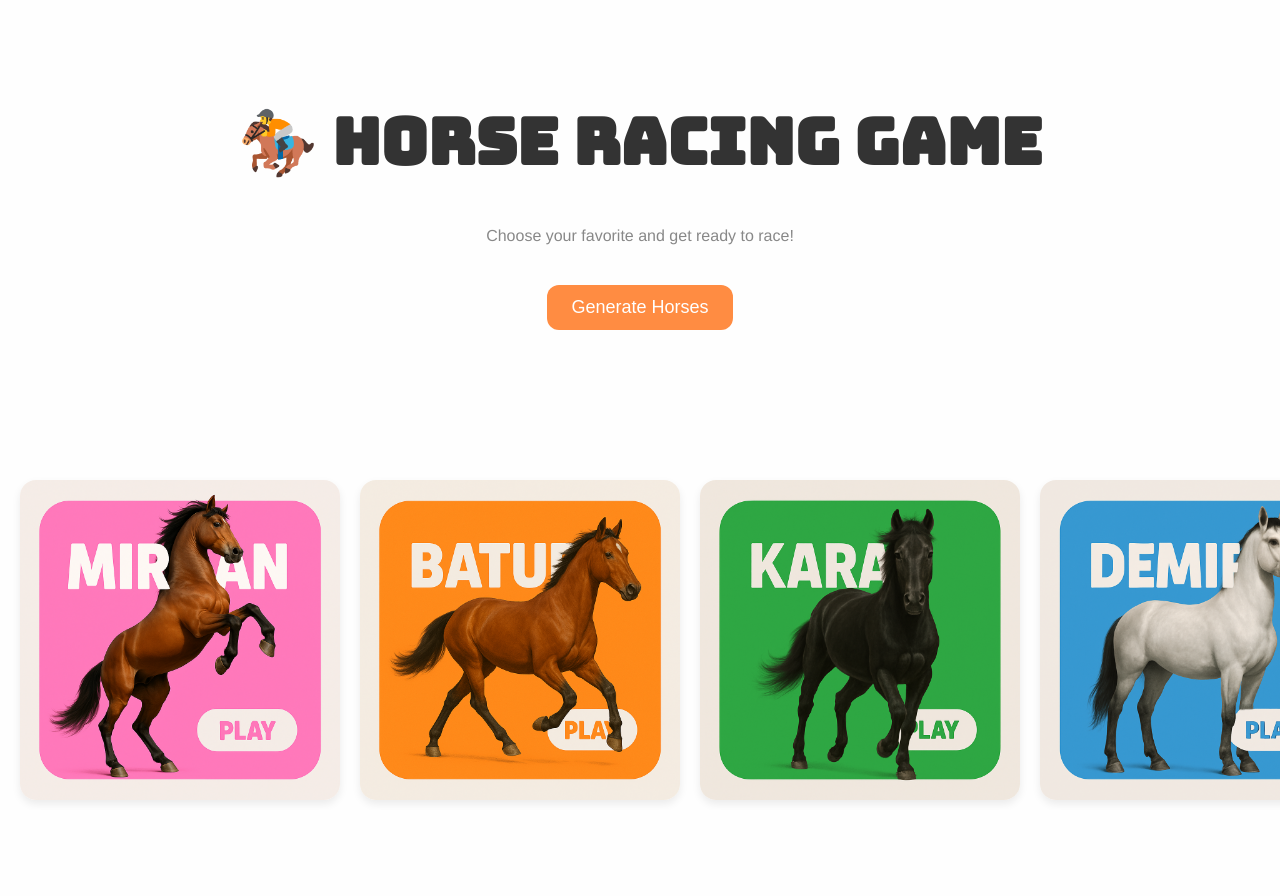
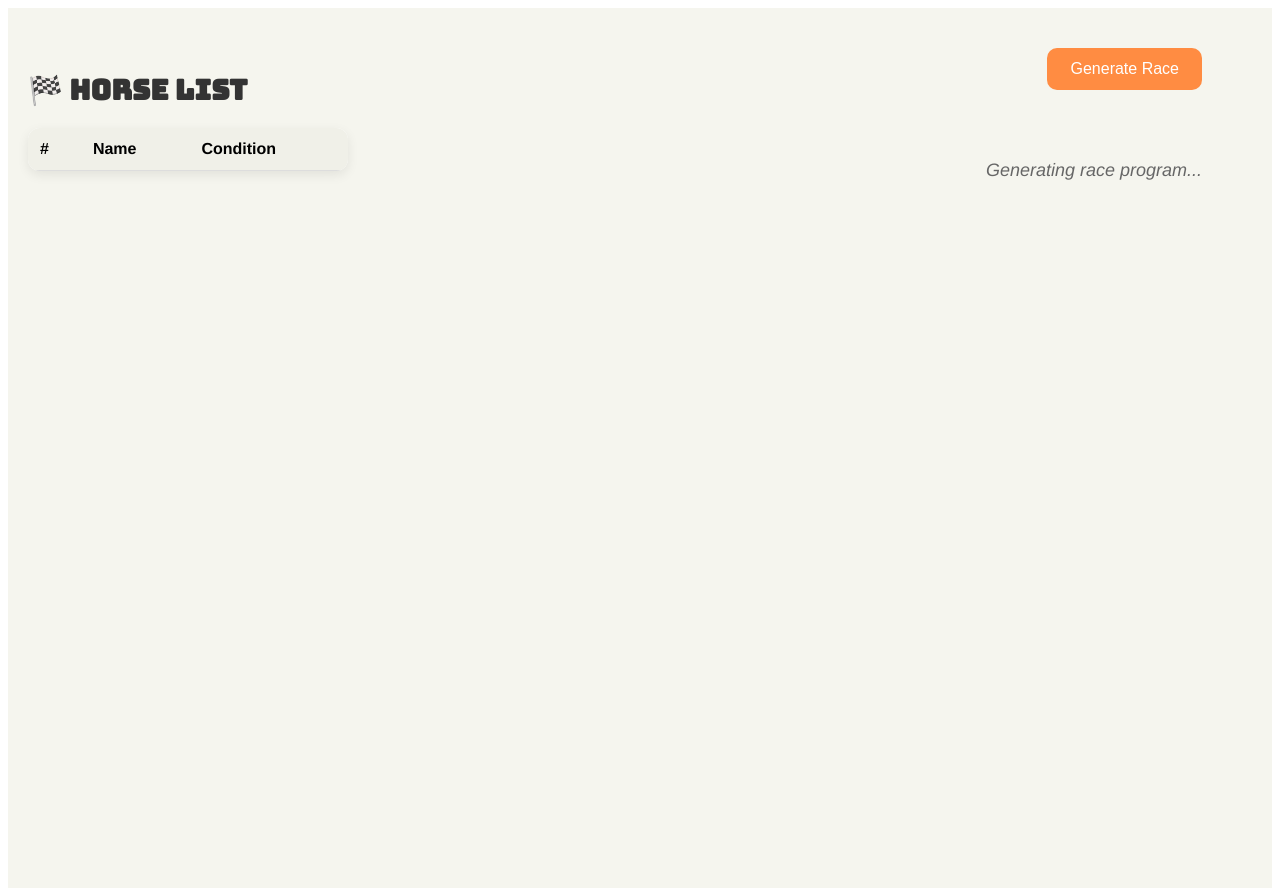
Before and after one commit to beyzaural/insider-front, a Vue app: page /race in a window 1280 px wide. Before the commit the page ends 830 px from the top, so only its background shows below. Built offline with nearby package versions, Linux system fonts and the light colour scheme.

Commit message:
Race Program UI eklendi

```diff
--- a/package.json
+++ b/package.json
@@ -10,7 +10,8 @@
   "dependencies": {
     "core-js": "^3.8.3",
     "pinia": "^3.0.2",
-    "vue": "^3.2.13"
+    "vue": "^3.2.13",
+    "vue-router": "^4.5.1"
   },
   "devDependencies": {
     "@babel/core": "^7.12.16",
--- a/src/App.vue
+++ b/src/App.vue
@@ -1,128 +1,3 @@
 <template>
-  <div id="app">
-    <h1 class="main-title">🏇 Horse Racing Game</h1>
-
-    <p class="subtext">Choose your favorite and get ready to race!</p>
-
-    <!-- Generate button -->
-    <button class="generate-btn" @click="generate">Generate Horses</button>
-
-    <!-- Scrollable horse cards -->
-    <div class="scroll-container">
-      <div class="scroll-inner">
-        <div
-          class="horse-card"
-          v-for="(horse, index) in horseImages"
-          :key="index"
-        >
-          <img :src="horse.src" :alt="horse.name" />
-        </div>
-      </div>
-    </div>
-
-    <!-- At listesi -->
-    <ul>
-      <li
-        v-for="horse in horses"
-        :key="horse.id"
-        :style="{ color: horse.color }"
-      >
-        Horse #{{ horse.id }} – Condition: {{ horse.condition }}
-      </li>
-    </ul>
-  </div>
+  <router-view />
 </template>
-
-<script setup>
-import { useHorseStore } from "./db/horseStore";
-const horseStore = useHorseStore();
-
-const generate = () => {
-  horseStore.generateHorses();
-};
-
-const horses = horseStore.horses;
-
-// Sadece 6 adet png kullanalım (public/horses/horse1.png - horse6.png)
-const horseImages = [
-  { name: "MIRAN", src: "/horses/horse1.png" },
-  { name: "BATUR", src: "/horses/horse2.png" },
-  { name: "KARA", src: "/horses/horse3.png" },
-  { name: "DEMİR", src: "/horses/horse4.png" },
-  { name: "YILDIZ", src: "/horses/horse5.png" },
-  { name: "DÜLDÜL", src: "/horses/horse6.png" },
-];
-</script>
-
-<style>
-body {
-  font-family: Avenir, Helvetica, sans-serif;
-  background-color: #fefefe;
-  margin: 0;
-  padding: 0;
-  text-align: center;
-}
-.main-title {
-  font-family: "Bungee", cursive;
-  font-size: 64px;
-  margin-top: 100px;
-  color: #333;
-}
-.subtext {
-  font-size: 16px;
-  color: #888;
-  margin-bottom: 20px;
-}
-
-.generate-btn {
-  padding: 12px 24px;
-  font-size: 18px;
-  background-color: #ff8c42;
-  color: white;
-  border: none;
-  border-radius: 12px;
-  cursor: pointer;
-  transition: background-color 0.3s;
-  margin: 20px 0;
-}
-.generate-btn:hover {
-  background-color: #e76f00;
-}
-
-/* SCROLLABLE CONTAINER */
-.scroll-container {
-  overflow-x: auto;
-  padding: 10px 0;
-  margin-top: 120px;
-  margin-bottom: 20px;
-}
-
-.scroll-inner {
-  display: flex;
-  gap: 20px;
-  padding: 0 20px;
-  width: max-content;
-}
-
-/* HORSE CARD */
-.horse-card {
-  width: 320px;
-  height: 320px;
-  background-color: white;
-  border-radius: 16px;
-  box-shadow: 0 4px 8px rgba(0, 0, 0, 0.08);
-  overflow: hidden;
-  display: flex;
-  align-items: center;
-  justify-content: center;
-  transition: transform 0.3s;
-}
-.horse-card:hover {
-  transform: scale(1.05);
-}
-.horse-card img {
-  width: 100%;
-  height: 100%;
-  object-fit: contain;
-}
-</style>
--- a/src/db/horseStore.js
+++ b/src/db/horseStore.js
@@ -16,6 +16,27 @@ export const useHorseStore = defineStore("horse", {
         condition: Math.floor(Math.random() * 100) + 1,
       }));
     },
+    generateRaceSchedule() {
+      const distances = [1200, 1400, 1600, 1800, 2000, 2200];
+      const races = [];
+
+      for (let i = 0; i < 6; i++) {
+        const shuffled = [...this.horses].sort(() => Math.random() - 0.5);
+        const selected = shuffled.slice(0, 10);
+        races.push({
+          distance: distances[i],
+          horses: selected,
+          results: [], // sonuçlar burada tutulacak
+        });
+      }
+      // Pinia'ya değişiklik olduğunu bildir
+      this.$patch({
+        races,
+        currentRaceIndex: 0,
+        status: "idle",
+      });
+    },
+
     getRandomColor() {
       const letters = "0123456789ABCDEF";
       let color = "#";
--- a/src/main.js
+++ b/src/main.js
@@ -1,9 +1,9 @@
 import { createApp } from "vue";
 import App from "./App.vue";
 import { createPinia } from "pinia";
+import router from "./router";
 
 const app = createApp(App);
-const pinia = createPinia();
-
-app.use(pinia);
+app.use(createPinia());
+app.use(router);
 app.mount("#app");
--- /dev/null
+++ b/src/router/index.js
@@ -0,0 +1,15 @@
+import { createRouter, createWebHistory } from "vue-router";
+import HomeView from "../views/HomeView.vue";
+import RacePage from "../views/RacePage.vue";
+
+const routes = [
+  { path: "/", name: "HomeView", component: HomeView },
+  { path: "/race", name: "RacePage", component: RacePage },
+];
+
+const router = createRouter({
+  history: createWebHistory(),
+  routes,
+});
+
+export default router;
--- /dev/null
+++ b/src/views/HomeView.vue
@@ -0,0 +1,108 @@
+<template>
+  <div id="home">
+    <h1 class="main-title">🏇 Horse Racing Game</h1>
+    <p class="subtext">Choose your favorite and get ready to race!</p>
+
+    <button class="generate-btn" @click="goToRace">Generate Horses</button>
+
+    <!-- Scrollable horse cards -->
+    <div class="scroll-container">
+      <div class="scroll-inner">
+        <div
+          class="horse-card"
+          v-for="(horse, index) in horseImages"
+          :key="index"
+        >
+          <img :src="horse.src" :alt="horse.name" />
+        </div>
+      </div>
+    </div>
+  </div>
+</template>
+
+<script setup>
+import { useRouter } from "vue-router";
+import { useHorseStore } from "../db/horseStore";
+
+const router = useRouter();
+const horseStore = useHorseStore();
+
+const goToRace = () => {
+  horseStore.generateHorses();
+  router.push("/race");
+};
+
+const horseImages = [
+  { name: "MIRAN", src: "/horses/horse1.png" },
+  { name: "BATUR", src: "/horses/horse2.png" },
+  { name: "KARA", src: "/horses/horse3.png" },
+  { name: "DEMİR", src: "/horses/horse4.png" },
+  { name: "YILDIZ", src: "/horses/horse5.png" },
+  { name: "DÜLDÜL", src: "/horses/horse6.png" },
+];
+</script>
+
+<style scoped>
+#home {
+  text-align: center;
+}
+/* Aynı CSS’leri buraya taşıyabilirsin */
+
+.main-title {
+  font-family: "Bungee", cursive;
+  font-size: 64px;
+  margin-top: 100px;
+  color: #333;
+}
+.subtext {
+  font-size: 16px;
+  color: #888;
+  margin-bottom: 20px;
+}
+.generate-btn {
+  padding: 12px 24px;
+  font-size: 18px;
+  background-color: #ff8c42;
+  color: white;
+  border: none;
+  border-radius: 12px;
+  cursor: pointer;
+  transition: background-color 0.3s;
+  margin: 20px 0;
+}
+.generate-btn:hover {
+  background-color: #e76f00;
+}
+.scroll-container {
+  overflow-x: auto;
+  padding: 10px 0;
+  margin-top: 120px;
+  margin-bottom: 20px;
+}
+.scroll-inner {
+  display: flex;
+  gap: 20px;
+  padding: 0 20px;
+  width: max-content;
+}
+.horse-card {
+  width: 320px;
+  height: 320px;
+  background-color: white;
+  border-radius: 16px;
+  box-shadow: 0 4px 8px rgba(0, 0, 0, 0.08);
+  overflow: hidden;
+  display: flex;
+  align-items: center;
+  justify-content: center;
+  transition: transform 0.3s;
+}
+.horse-card:hover {
+  transform: scale(1.05);
+}
+.horse-card img {
+  width: 100%;
+  height: 100%;
+  object-fit: contain;
+}
+</style>
--- /dev/null
+++ b/src/views/RacePage.vue
@@ -0,0 +1,168 @@
+<template>
+  <div class="race-page">
+    <!-- SIDEBAR -->
+    <div class="sidebar">
+      <h2 class="section-title">🏁 Horse List</h2>
+      <table class="horse-table">
+        <thead>
+          <tr>
+            <th>#</th>
+            <th>Name</th>
+            <th>Condition</th>
+          </tr>
+        </thead>
+        <tbody>
+          <tr v-for="horse in horses" :key="horse.id">
+            <td>{{ horse.id }}</td>
+            <td>Horse #{{ horse.id }}</td>
+            <td :style="{ color: horse.color }">{{ horse.condition }}</td>
+          </tr>
+        </tbody>
+      </table>
+    </div>
+
+    <!-- MAIN SECTION -->
+    <div class="main-section">
+      <!-- Generate Race Button -->
+      <div class="top-button">
+        <button class="generate-btn" @click="generateRace">
+          Generate Race
+        </button>
+      </div>
+
+      <!-- program-section -->
+      <div v-if="races.length === 0" class="loading-text">
+        Generating race program...
+      </div>
+
+      <!-- RACE PROGRAM (appear after click) -->
+      <div v-if="races.length > 0" class="program-section">
+        <h2 class="section-title">📋 RACE PROGRAM</h2>
+        <ul class="program-list">
+          <li v-for="(race, index) in races" :key="index">
+            <strong>{{ index + 1 }}. Lap - {{ race.distance }}m:</strong>
+            <span> Horses → {{ race.horses.map((h) => h.id).join(", ") }}</span>
+          </li>
+        </ul>
+      </div>
+    </div>
+  </div>
+</template>
+
+<script setup>
+import { useHorseStore } from "../db/horseStore";
+const horseStore = useHorseStore();
+const horses = horseStore.horses;
+const races = horseStore.races;
+
+const generateRace = () => {
+  console.log("Generating race...");
+  horseStore.generateRaceSchedule();
+};
+</script>
+
+<style scoped>
+.race-page {
+  display: flex;
+  background-color: #f5f5ee;
+  min-height: 100vh;
+  font-family: "Avenir", Helvetica, sans-serif;
+  padding: 40px 10px;
+  gap: 40px;
+}
+
+/* SIDEBAR */
+.sidebar {
+  padding-left: 10px;
+  width: 320px;
+}
+
+.section-title {
+  font-family: "Bungee", cursive;
+  font-size: 28px;
+  margin-bottom: 20px;
+  color: #333;
+}
+
+.horse-table {
+  width: 100%;
+  border-collapse: collapse;
+  margin-bottom: 24px;
+  background-color: white;
+  border-radius: 12px;
+  overflow: hidden;
+  box-shadow: 0 4px 12px rgba(0, 0, 0, 0.08);
+}
+
+.horse-table th,
+.horse-table td {
+  padding: 12px;
+  text-align: left;
+  border-bottom: 1px solid #ddd;
+  font-weight: 500;
+}
+
+.horse-table th {
+  background-color: #f0f0e8;
+  font-weight: bold;
+}
+
+/* MAIN SECTION */
+.main-section {
+  flex: 1;
+  display: flex;
+  flex-direction: column;
+  align-items: flex-end; /* sağa yasla */
+  position: relative;
+  padding-right: 60px;
+}
+
+.top-button {
+  margin-bottom: 10px;
+  text-align: center;
+}
+
+.generate-btn {
+  padding: 12px 23px;
+  background-color: #ff8c42;
+  color: white;
+  border: none;
+  border-radius: 10px;
+  font-size: 16px;
+  cursor: pointer;
+  transition: background-color 0.3s;
+}
+.generate-btn:hover {
+  background-color: #e76f00;
+}
+.loading-text {
+  flex: 1;
+  text-align: center;
+  font-style: italic;
+  font-size: 18px;
+  margin-top: 60px;
+  color: #666;
+}
+
+/* PROGRAM SECTION */
+.program-section {
+  width: 100%;
+  max-width: 400px;
+  align-self: flex-end;
+}
+
+.program-list {
+  list-style: none;
+  padding: 0;
+}
+
+.program-list li {
+  margin-bottom: 15px;
+  background-color: white;
+  padding: 16px;
+  border-radius: 12px;
+  box-shadow: 0 2px 8px rgba(0, 0, 0, 0.05);
+  word-break: break-word;
+  white-space: normal;
+}
+</style>
```
Also changed, not shown: 1 other file (tests, documents, lock files or other folders).
